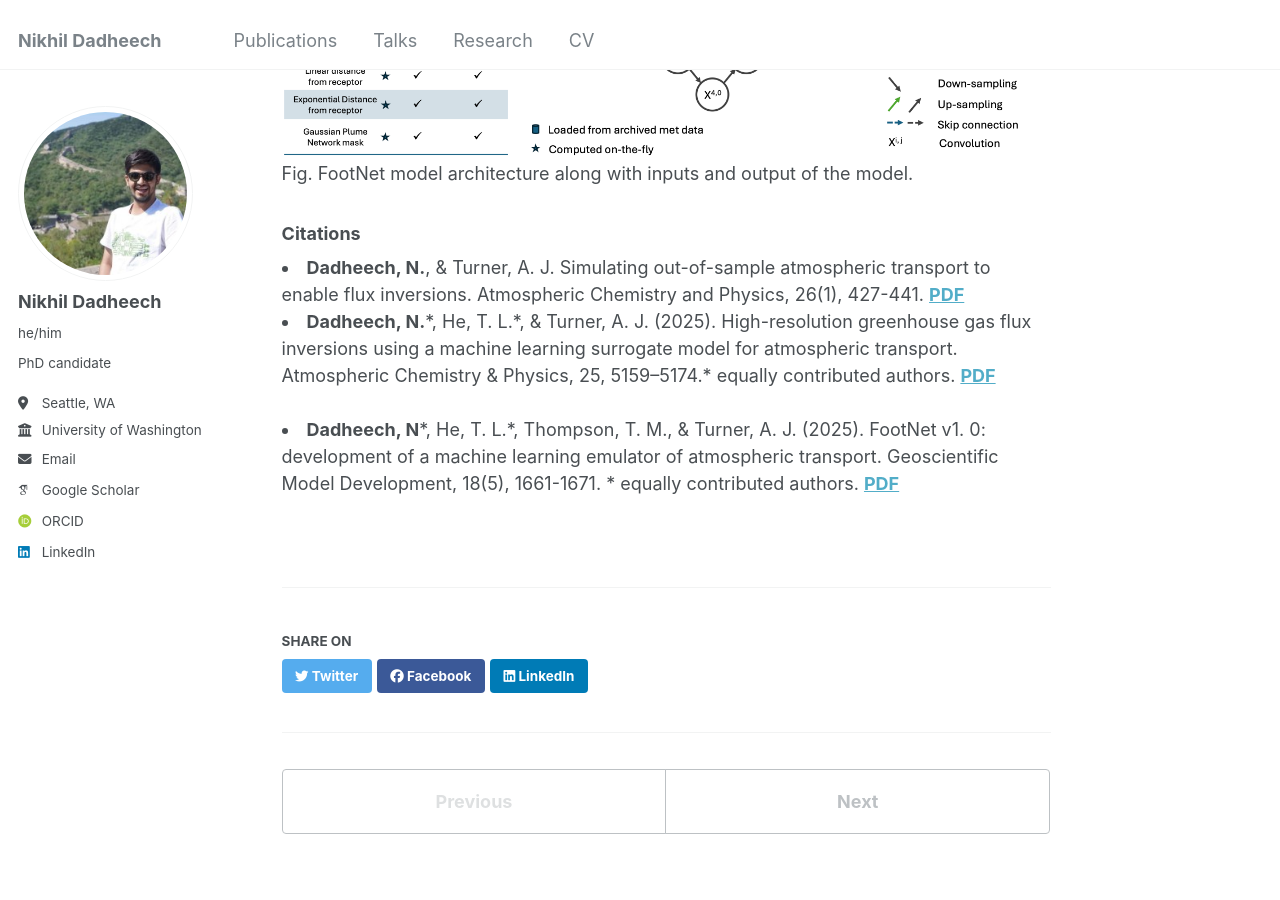
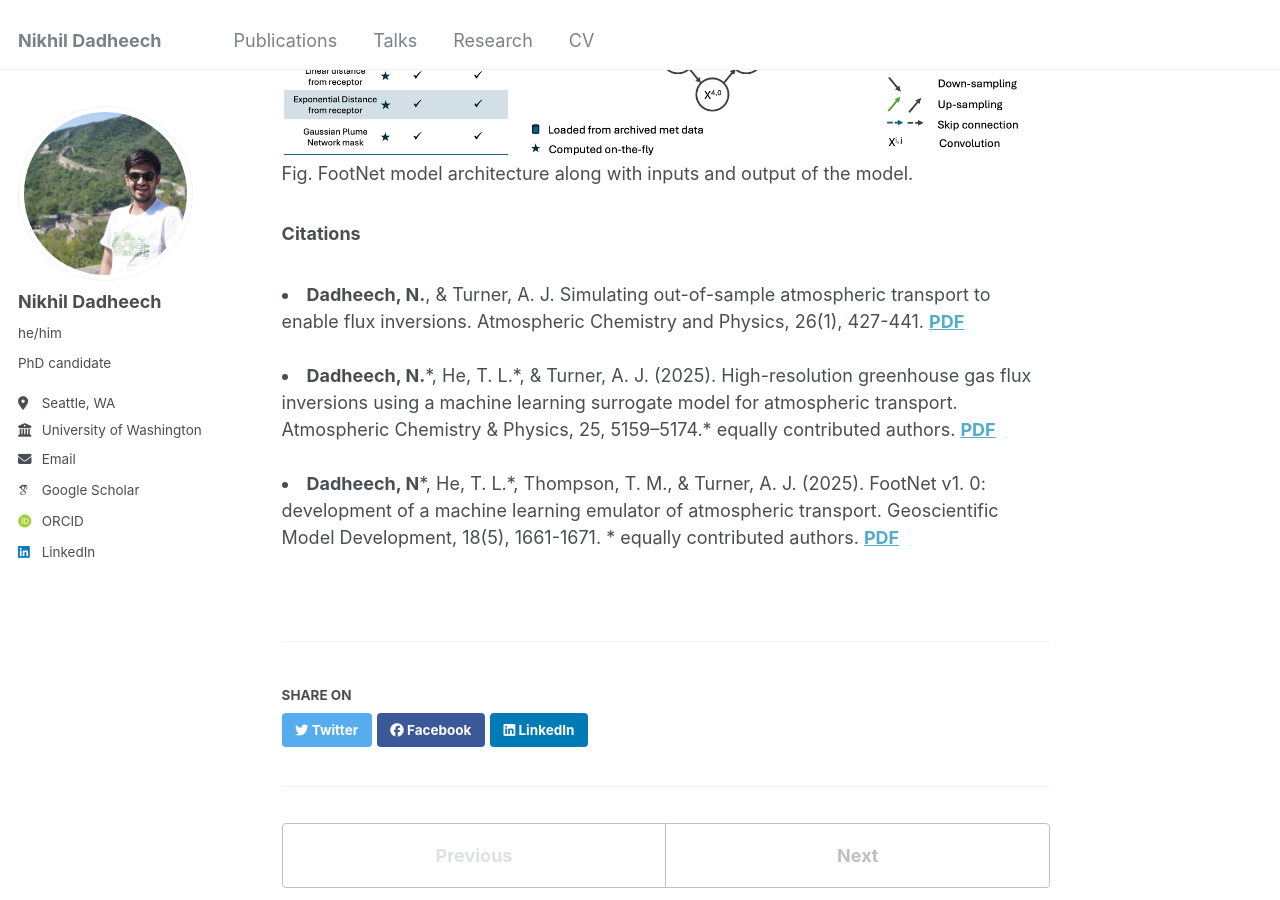
Before and after one commit to nd349/nd349.github.io, a Jekyll site: the page built from _portfolio/footnet.html, in a window 1280 px wide and 900 px high, scrolled down 639 px. Built offline with Jekyll 4.4.1, drawn with Linux system fonts in a browser that asks for light colours; some web fonts are replaced.

Commit message:
Improve formatting of citations in footnet.html
Added line breaks before bibliography items for better formatting.

```diff
--- a/_portfolio/footnet.html
+++ b/_portfolio/footnet.html
@@ -13,14 +13,14 @@ Fig. FootNet model architecture along with inputs and output of the model.
 
 <section>
 <h3>Citations</h3>
-	<li class="bib-item">
+	<br><li class="bib-item">
 		<b>Dadheech, N.</b>, & Turner, A. J. Simulating out-of-sample atmospheric transport to enable flux inversions. Atmospheric Chemistry and Physics, 26(1), 427-441.
 		<a target="'_blank'" href="/files/dadheech&turner2026.pdf">
 				<b> PDF </b>
 			</a><br>
 		</li>
 
-	<li class="bib-item">
+	<br><li class="bib-item">
 		<b>Dadheech, N.</b>*, He, T. L.*, & Turner, A. J. (2025). High-resolution greenhouse gas flux inversions using a machine learning surrogate model for atmospheric transport. Atmospheric Chemistry & Physics, 25, 5159–5174.* equally contributed authors.
 		<a target="'_blank'" href="/files/DadheechEtAl2025.pdf">
 				<b> PDF </b>
```
